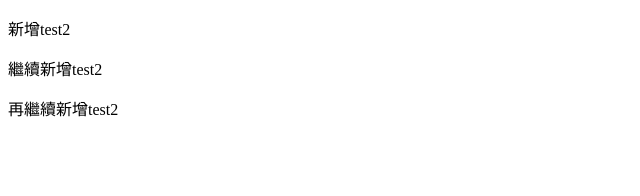
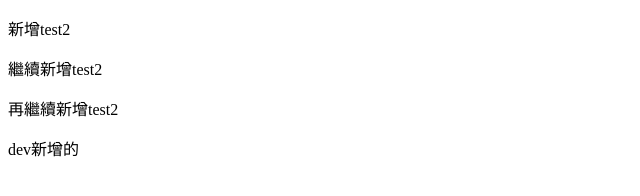
Before and after one commit to windjim/rebase_practice, a plain HTML site: page index.html in a window 1280 px wide. Shown: the whole page, without its empty margins (0-640 px from the left). Drawn offline with Linux system fonts and the light colour scheme.

Commit message:
dev新增段落

```diff
--- a/index.html
+++ b/index.html
@@ -9,5 +9,6 @@
     <p>新增test2</p>
     <p>繼續新增test2</p>
     <p>再繼續新增test2</p>
+    <p>dev新增的</p>
 </body>
 </html>
```
